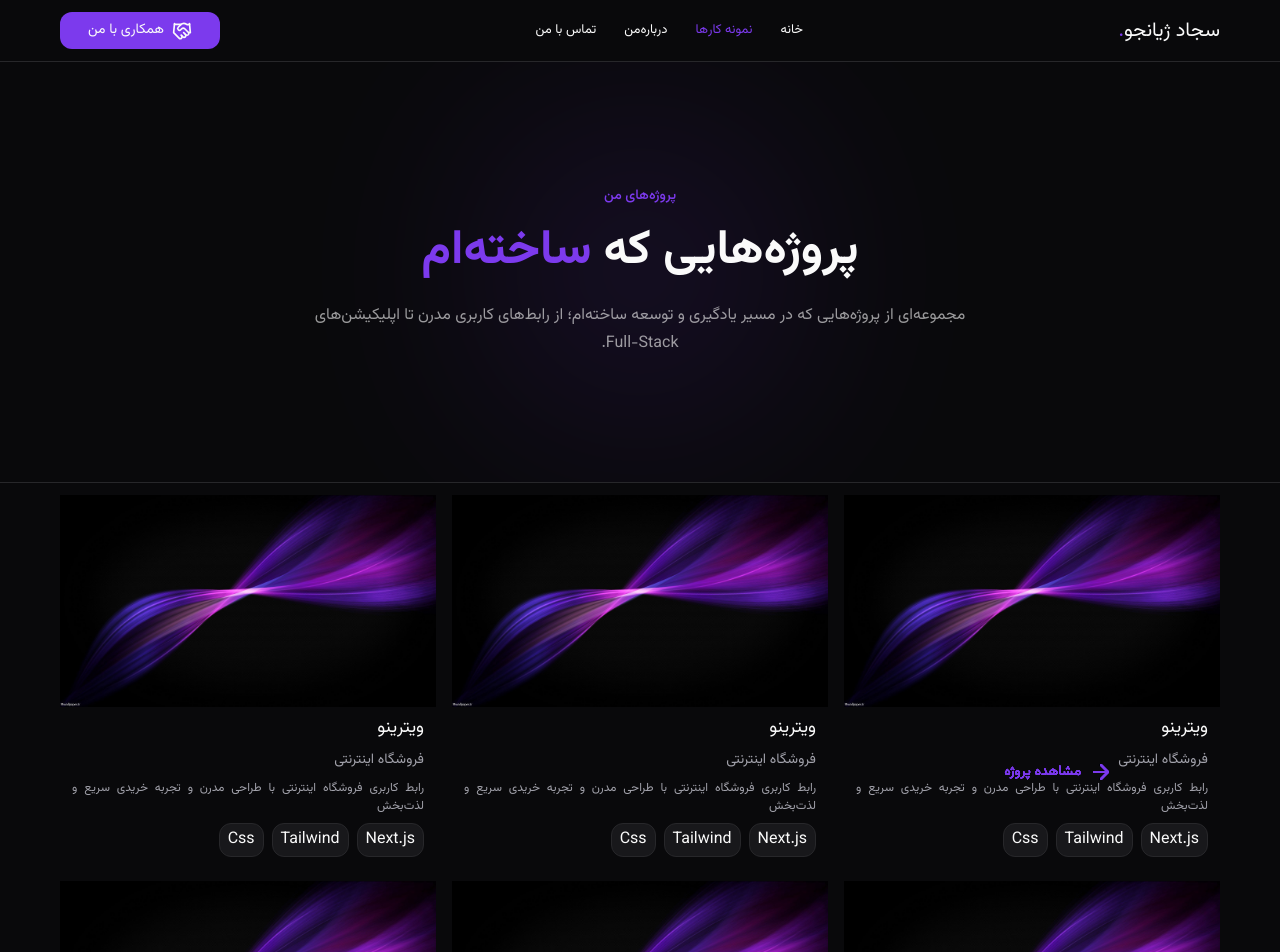
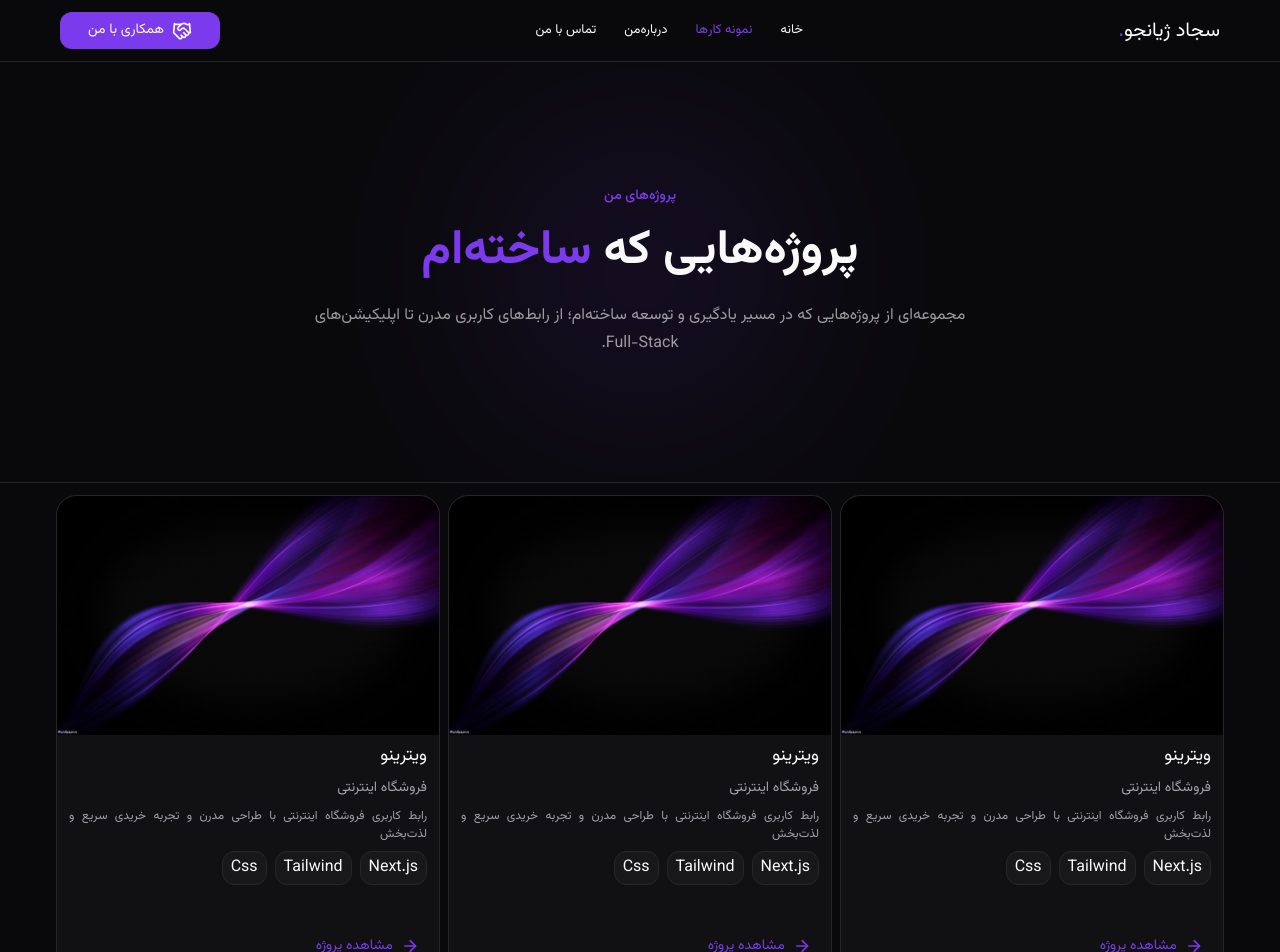
Before and after one commit to sajadzhzh/sajad-zhianjoo, a Next.js app: page /projects in a window 1280 px wide. Shown: the top 952 px of the page. Built offline with nearby package versions, Linux system fonts and the light colour scheme.

Commit message:
Animations added

```diff
--- a/Components/Header/Menu/Menu.tsx
+++ b/Components/Header/Menu/Menu.tsx
@@ -6,7 +6,6 @@ import "./menu.css";
 import HeaderItems from "../items";
 import Link from "next/link";
 import { useEffect, useRef, useState } from "react";
-import CollaborationButton from "@/Components/Collaboration/Collaboration";
 
 export default function Menu() {
   const Ref = useRef<HTMLDivElement>(null);
--- a/Components/Hero/Hero.tsx
+++ b/Components/Hero/Hero.tsx
@@ -19,7 +19,7 @@ export default function HeroArea() {
   return (
     <>
       <div className="Container flex flex-col lg:flex-row items-center gap-4 mt-5">
-        <div className="w-full lg:w-1/2 flex flex-col gap-4 items-center lg:items-start">
+        <div className="fade-left w-full lg:w-1/2 flex flex-col gap-4 items-center lg:items-start">
           <Badge className="w-max text-[13px] flex items-center">
             <Dot className="text-green-500" size={20} />
             در دسترس برای پروژه‌های جدید
@@ -51,13 +51,13 @@ export default function HeroArea() {
             </Button>
           </div>
         </div>
-        <div className="w-full lg:w-1/2 flex items-center justify-center">
+        <div className="fade-right w-full lg:w-1/2 flex items-center justify-center">
           <CodeCard />
         </div>
       </div>
 
-      <div className="w-full grid grid-cols-1 sm:grid-cols-2 lg:grid-cols-4 justify-around gap-5 bg-(--surface) border-y border-(--border) Container">
-        <div className=" flex gap-2">
+      <div className="overflow-hidden w-full grid grid-cols-1 sm:grid-cols-2 lg:grid-cols-4 justify-around gap-5 bg-(--surface) border-y border-(--border) Container">
+        <div className="fade-left flex gap-2">
           <Gauge className="text-(--primary)" />
 
           <div className="flex flex-col gap-2">
@@ -68,7 +68,7 @@ export default function HeroArea() {
           </div>
         </div>
 
-        <div className=" flex gap-2">
+        <div className="fade-up flex gap-2">
           <Code2 className="text-(--primary)" />
 
           <div className="flex flex-col gap-2">
@@ -79,7 +79,7 @@ export default function HeroArea() {
           </div>
         </div>
 
-        <div className=" flex gap-2">
+        <div className="fade-down flex gap-2">
           <Server className="text-(--primary)" />
 
           <div className="flex flex-col gap-2">
@@ -90,7 +90,7 @@ export default function HeroArea() {
           </div>
         </div>
 
-        <div className=" flex gap-2">
+        <div className="fade-right flex gap-2">
           <ShieldCheck className="text-(--primary)" />
 
           <div className="flex flex-col gap-2">
--- a/Components/Info/Abilities/Index.tsx
+++ b/Components/Info/Abilities/Index.tsx
@@ -1,8 +1,11 @@
+"use client"
+
+import { scrollAnimation } from "@/Helper/Animation";
 import Sort from "./Sort";
 
 export default function Abilities() {
   return (
-    <div className="xl:col-span-2 border border-(--border) rounded-xl px-8 py-7 flex flex-col gap-4">
+    <div ref={scrollAnimation("fade-down")} className="xl:col-span-2 border border-(--border) rounded-xl px-8 py-7 flex flex-col gap-4">
       <h2 className="text-xl font-bold">مهارت‌های من</h2>
       <div className="w-full flex flex-col xl:flex-row items-center gap-2">
         <div className="w-full xl:w-1/3 px-2 h-full xl:border-e border-(--border) flex flex-col gap-2">
--- a/Components/Info/AboutMe/Index.tsx
+++ b/Components/Info/AboutMe/Index.tsx
@@ -1,9 +1,12 @@
+"use client"
+
 import Button from "@/Components/Button/Button";
+import { scrollAnimation } from "@/Helper/Animation";
 import { Download } from "lucide-react";
 
 export default function AboutMe() {
   return (
-    <div className="md:col-span-2 xl:col-span-1 border border-(--border) rounded-xl px-8 py-7 flex flex-col gap-4">
+    <div ref={scrollAnimation("fade-right")} className="md:col-span-2 xl:col-span-1 border border-(--border) rounded-xl px-8 py-7 flex flex-col gap-4">
       <h2 className="text-xl font-bold">درباره من</h2>
       <p className="text-[12px] text-justify text-(--muted)">
         من سجاد هستم، توسعه‌دهنده Full Stack با تمرکز بر Frontend. به ساخت
--- a/Components/Info/Collaboration/Index.tsx
+++ b/Components/Info/Collaboration/Index.tsx
@@ -1,8 +1,11 @@
+"use client"
+
 import CollaborationButton from "@/Components/Collaboration/Collaboration";
+import { scrollAnimation } from "@/Helper/Animation";
 
 export default function Collaboration() {
   return (
-    <div className="relative flex items-center overflow-hidden rounded-xl border border-(--border) bg-(--surface) px-8 py-7">
+    <div ref={scrollAnimation("fade-left")} className="opacity-0 relative flex items-center overflow-hidden rounded-xl border border-(--border) bg-(--surface) px-8 py-7">
       <div
         className="
       pointer-events-none
--- a/Components/Projects/Item.tsx
+++ b/Components/Projects/Item.tsx
@@ -4,10 +4,12 @@ import Link from "next/link";
 import post from "@/public/4.jpg";
 import Button from "../Button/Button";
 import { ArrowRight } from "lucide-react";
+import { scrollAnimation } from "@/Helper/Animation";
+import "./project.css"
 
 export default function ProjectItem() {
   return (
-    <Link href={"/projects/1"} className="project-item">
+    <Link href={"/projects/1"} className="project-item opacity-0" ref={scrollAnimation("fade-up")}>
       <Image src={post} alt="project" width={500} height={500} />
       <div className="flex flex-col gap-2 w-full px-3 py-2">
         <h2 className="text-[18px]">ویترینو</h2>
--- a/Components/Projects/Projects.tsx
+++ b/Components/Projects/Projects.tsx
@@ -1,4 +1,4 @@
-"use client"
+"use client";
 
 import { ArrowLeft } from "lucide-react";
 import Button from "../Button/Button";
@@ -6,13 +6,14 @@ import Carousel from "../Carousel/Carousel";
 import ProjectItem from "./Item";
 import "./project.css";
 import { useRouter } from "next/navigation";
+import { scrollAnimation } from "@/Helper/Animation";
 
 export default function Projects() {
-  const router = useRouter()
+  const router = useRouter();
   return (
     <div className="w-full Container" id="projects">
       <div className="flex flex-col lg:flex-row gap-4 items-center justify-between">
-        <div>
+        <div className="opacity-0" ref={scrollAnimation("fade-left")}>
           <p className="text-[14px] text-(--primary)">نمونه کار‌های من</p>
           <h2 className="text-[24px] font-bold">پروژه‌های منتخب</h2>
           <p className="text-[13px] text-(--muted)">
@@ -21,10 +22,10 @@ export default function Projects() {
           </p>
         </div>
 
-        <div className="w-2/3 lg:w-50">
+        <div className="w-2/3 lg:w-50 opacity-0" ref={scrollAnimation("fade-right")}>
           <Button
             theme="normal"
-            onClick={()=> router.push("/projects")}
+            onClick={() => router.push("/projects")}
             className="text-[13px] border border-(--border) hover:bg-(--surface-hover)"
           >
             مشاهده همه پروژه‌ها
--- /dev/null
+++ b/Helper/Animation.tsx
@@ -0,0 +1,20 @@
+export function scrollAnimation(animationClass: string) {
+  return (element: HTMLElement | null) => {
+    if (!element) return;
+
+    const observer = new IntersectionObserver(
+      ([entry]) => {
+        if (entry.isIntersecting) {
+          element.classList.add(animationClass);
+          element.classList.remove("opacity-0")
+          observer.unobserve(element);
+        }
+      },
+      {
+        threshold: 0.5,
+      }
+    );
+
+    observer.observe(element);
+  };
+}
--- a/app/globals.css
+++ b/app/globals.css
@@ -24,11 +24,11 @@ body {
   font-family: var(--font-vazir), var(--font-geist-sans);
 }
 
-body:has(.menu.translate-x-0){
+body:has(.menu.translate-x-0) {
   overflow: hidden;
 }
 
-.Container{
+.Container {
   padding-block: calc(var(--spacing) * 3);
   padding-inline: calc(var(--spacing) * 15);
 
@@ -36,3 +36,56 @@ body:has(.menu.translate-x-0){
     padding-inline: calc(var(--spacing) * 5);
   }
 }
+.fade-up {
+  animation: fade-up 2s;
+}
+.fade-down {
+  animation: fade-down 2s;
+}
+.fade-left {
+  animation: fade-left 2s;
+}
+.fade-right {
+  animation: fade-right 2s;
+}
+
+@keyframes fade-up {
+  from {
+    opacity: 0;
+    transform: translateY(2rem);
+  }
+  to {
+    opacity: 1;
+    transform: translateY(0);
+  }
+}
+@keyframes fade-down {
+  from {
+    opacity: 0;
+    transform: translateY(-2rem);
+  }
+  to {
+    opacity: 1;
+    transform: translateY(0);
+  }
+}
+@keyframes fade-left {
+  from {
+    opacity: 0;
+    transform: translateX(5rem);
+  }
+  to {
+    opacity: 1;
+    transform: translateX(0);
+  }
+}
+@keyframes fade-right {
+  from {
+    opacity: 0;
+    transform: translateX(-5rem);
+  }
+  to {
+    opacity: 1;
+    transform: translateX(0);
+  }
+}
--- a/app/projects/page.tsx
+++ b/app/projects/page.tsx
@@ -1,3 +1,5 @@
+"use client"
+
 import ProjectHero from "@/Components/Hero/ProjectHero";
 import ProjectItem from "@/Components/Projects/Item";
 
```
